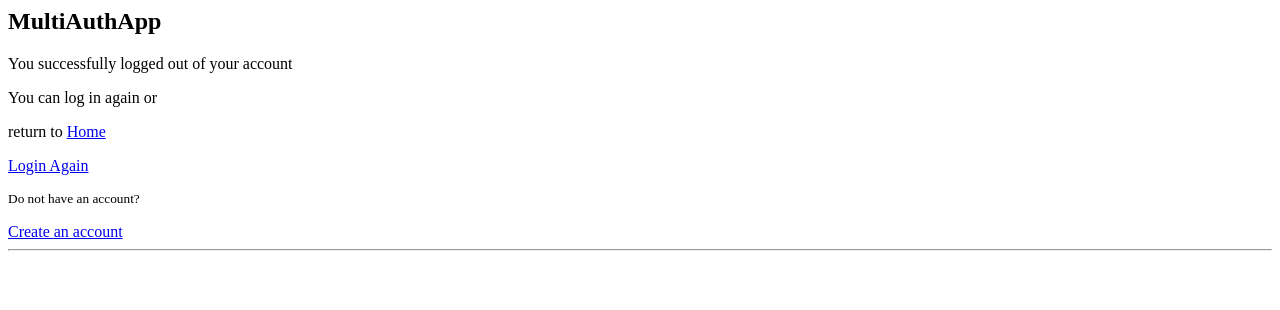
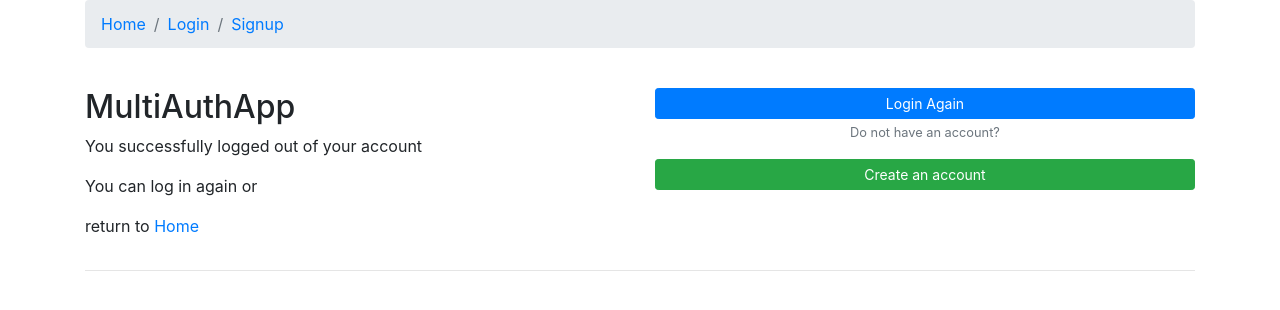
Before and after one commit to codeOlam/dj-multi-user-auth, a Django app: page /accounts/logout/ in a window 1280 px wide. Shown: the top 310 px of the page. Run offline with Django 3.2, Linux system fonts and the light colour scheme; some libraries are stand-ins or nearby versions.

Commit message:
modified loggedout page

```diff
--- a/src/accounts/templates/registration/loggedout.html
+++ b/src/accounts/templates/registration/loggedout.html
@@ -1,7 +1,8 @@
+{% extends 'base.html' %}
 {% load static %}
 {% load i18n %}
 
-{% block accounts %}
+{% block content %}
 
     <div class="loginColumns animated fadeInDown">
         <div class="row">
@@ -28,7 +29,7 @@
                         <p class="text-muted text-center">
                             <small>Do not have an account?</small>
                         </p>
-                        <a class="btn btn-sm btn-white btn-block" href="{% url 'signup' %}">Create an account</a>
+                        <a class="btn btn-sm btn-success btn-block" href="{% url 'signup' %}">Create an account</a>
                 </div>
             </div>
         </div>
```
